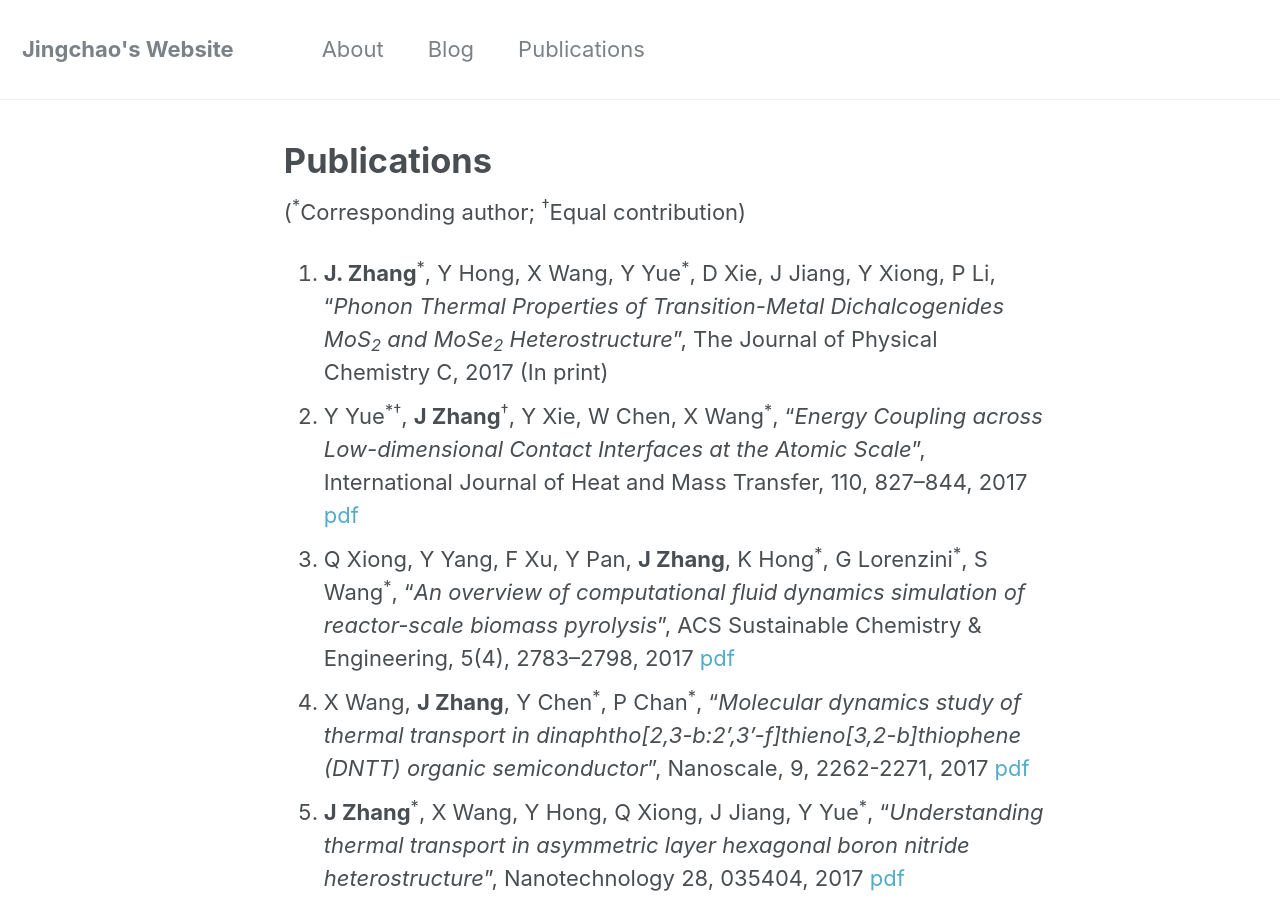
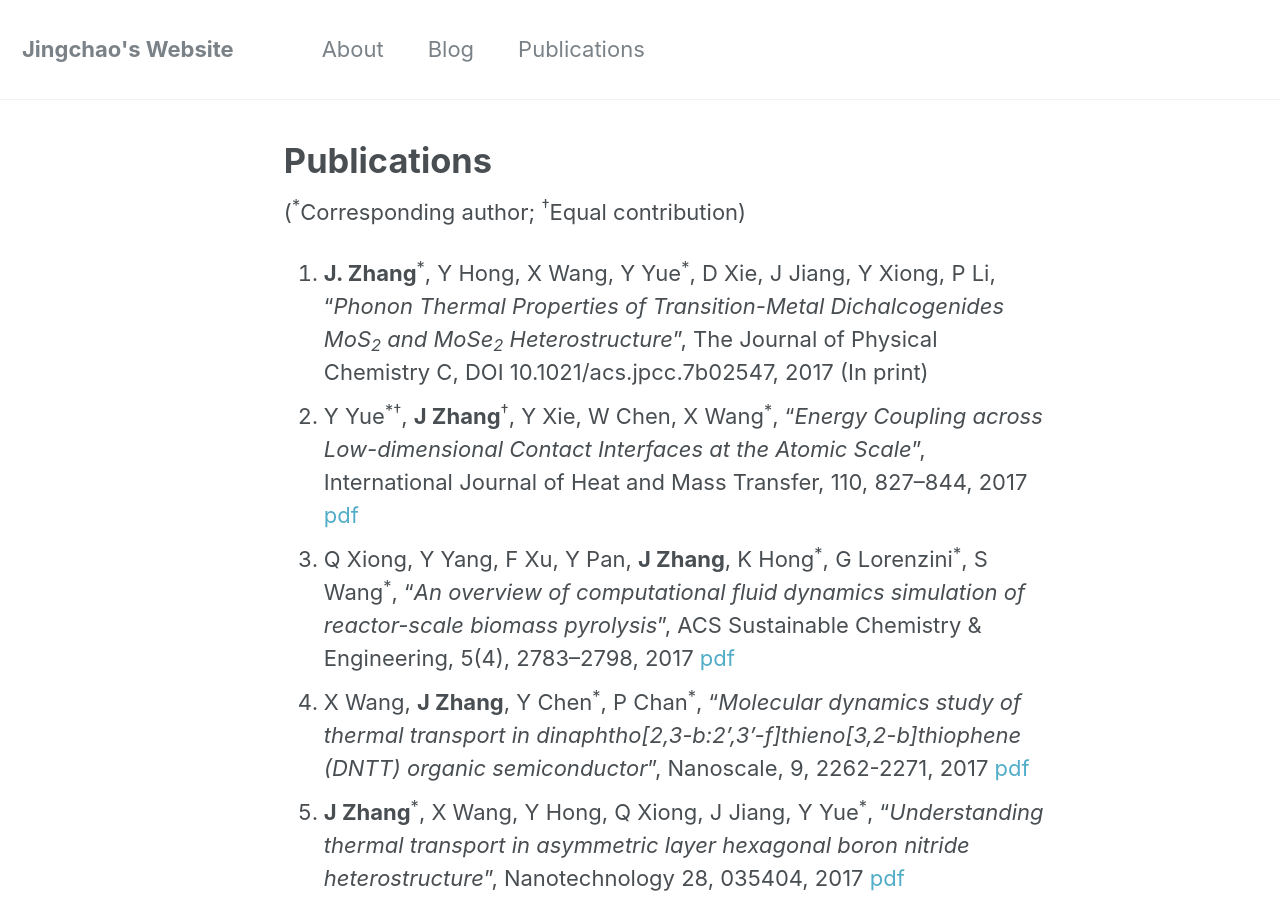
Before and after one commit to JingchaoZhang/JingchaoZhang.github.io, a Jekyll site: the page built from _pages/publications.md, in a window 1280 px wide and 900 px high. Built offline with Jekyll 4.4.1, drawn with Linux system fonts in a browser that asks for light colours.

Commit message:
Update publications.md

```diff
--- a/_pages/publications.md
+++ b/_pages/publications.md
@@ -7,7 +7,7 @@ author_profile: false
 
 (<sup>\*</sup>Corresponding author; <sup>†</sup>Equal contribution)
 
-1. **J. Zhang**<sup>\*</sup>, Y Hong, X Wang, Y Yue<sup>\*</sup>, D Xie, J Jiang, Y Xiong, P Li, "_Phonon Thermal Properties of Transition-Metal Dichalcogenides MoS<sub>2</sub> and MoSe<sub>2</sub> Heterostructure_", The Journal of Physical Chemistry C, 2017 (In print)
+1. **J. Zhang**<sup>\*</sup>, Y Hong, X Wang, Y Yue<sup>\*</sup>, D Xie, J Jiang, Y Xiong, P Li, "_Phonon Thermal Properties of Transition-Metal Dichalcogenides MoS<sub>2</sub> and MoSe<sub>2</sub> Heterostructure_", The Journal of Physical Chemistry C, DOI 10.1021/acs.jpcc.7b02547, 2017 (In print)
 1. Y Yue<sup>\*</sup><sup>†</sup>, **J Zhang**<sup>†</sup>, Y Xie, W Chen, X Wang<sup>\*</sup>, "_Energy Coupling across Low-dimensional Contact Interfaces at the Atomic Scale_", International Journal of Heat and Mass Transfer, 110, 827–844, 2017 [pdf](https://drive.google.com/file/d/0B3Yj4QkZpI-dbHZraTVJU016cDQ/view?usp=sharing)
 1. Q Xiong, Y Yang, F Xu, Y Pan, **J Zhang**, K Hong<sup>\*</sup>, G Lorenzini<sup>\*</sup>, S Wang<sup>\*</sup>, "_An overview of computational fluid dynamics simulation of reactor-scale biomass pyrolysis_", ACS Sustainable Chemistry & Engineering, 5(4), 2783–2798, 2017 [pdf](https://drive.google.com/file/d/0B3Yj4QkZpI-dTGVDZFdyRlhqaVE/view?usp=sharing)
 1. X Wang, **J Zhang**, Y Chen<sup>\*</sup>, P Chan<sup>\*</sup>, "_Molecular dynamics study of thermal transport in dinaphtho[2,3-b:2',3'-f]thieno[3,2-b]thiophene (DNTT) organic semiconductor_", Nanoscale, 9, 2262-2271, 2017 [pdf](https://drive.google.com/file/d/0B3Yj4QkZpI-ddHJYWmpEeWVkZ1k/view?usp=sharing)
```
